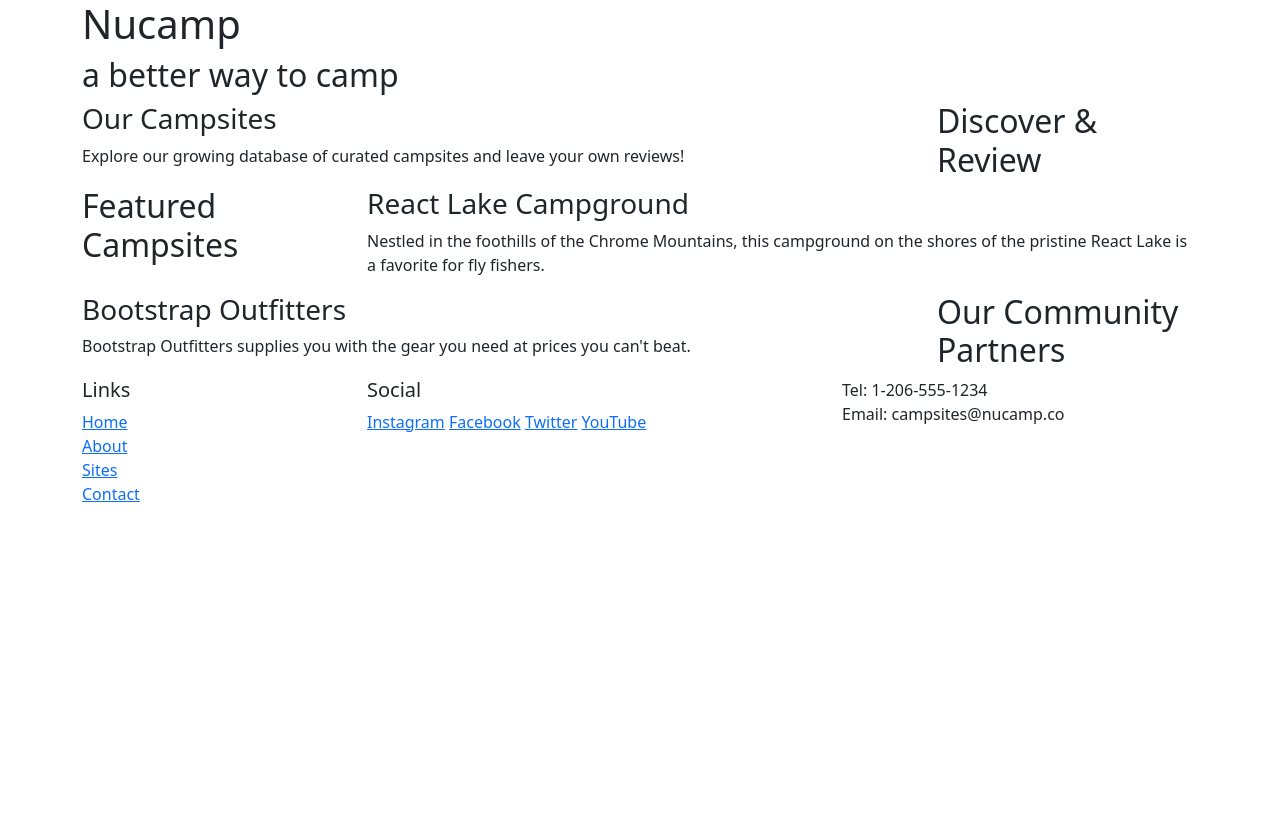
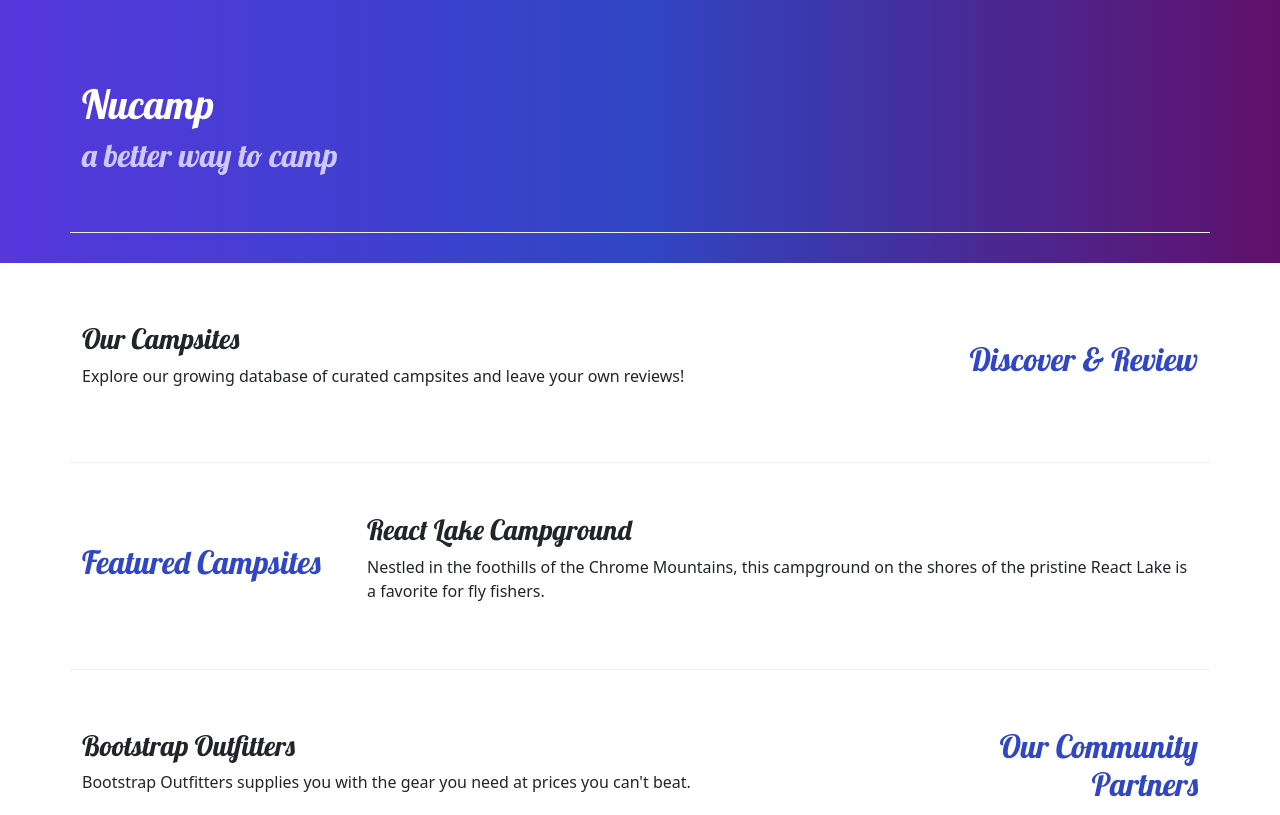
Before and after one commit to jpetchonka/ji, a website built with Parcel: page index.html in a window 1280 px wide. Shown: the top 815 px of the page. Built offline with nearby package versions, Linux system fonts and the light colour scheme; files whose address does not match are found by name.

Commit message:
Adding custom styles v2

```diff
--- /dev/null
+++ b/css/styles.css
@@ -0,0 +1,32 @@
+body {
+    font-family: "Open Sans", sans-serif;
+}
+
+h1, h2, h3 {
+   font-family: "Lobster", cursive;
+}
+
+h2 {
+   color: #3046C5;
+}
+
+header {
+    padding: 30px;
+    background-image: linear-gradient(to right, #5637DD, #3046C5, #60106B);
+    color: white;
+}
+
+header h2 {
+    color: #CEC8FF;
+}
+
+footer {
+    background-image:linear-gradient(#CEC8FF,white);
+    padding: 20px 0;
+}
+
+.row-content {
+    padding: 50px 0;
+    border-bottom: 1px ridge;
+    min-height: 200px;
+}
--- a/index.html
+++ b/index.html
@@ -5,13 +5,18 @@
     <meta charset="UTF-8">
     <meta name="viewport" content="width=device-width, initial-scale=1.0">
     <link rel="stylesheet" href="node_modules/bootstrap/dist/css/bootstrap.min.css" />
+
+        <!-- Additional CSS must be placed after Bootstrap CSS -->
+        <link rel="stylesheet" href="https://fonts.googleapis.com/css?family=Lobster|Open+Sans" />
+        <link rel="stylesheet" href="css/styles.css" />
+
     <title>Test Project</title>
 </head>
 
 <body>
     <header>
         <div class="container">
-            <div class="row">
+            <div class="row row-content">
                 <div class="col">
                     <h1>Nucamp</h1>
                     <h2>a better way to camp</h2>
@@ -23,9 +28,9 @@
     <main class="container">
 
         <!-- discover section -->
-        <section class="row">
+        <section class="row row-content align-items-center">
             <div class="col-sm-4 col-md-3 order-sm-last">
-                <h2>Discover & Review</h2>
+                <h2 class="text-sm-end">Discover & Review</h2>
             </div>
             <div class="col">
                 <h3>Our Campsites</h3>
@@ -34,7 +39,7 @@
         </section>
 
         <!-- feature section -->
-        <section class="row">
+        <section class="row row-content align-items-center">
             <div class="col-sm-4 col-md-3">
                 <h2>Featured Campsites</h2>
             </div>
@@ -45,9 +50,9 @@
         </section>
 
         <!-- partners section -->
-        <section class="row">
+        <section class="row row-content align-items-center">
             <div class="col-sm-4 col-md-3 order-sm-last">
-                <h2>Our Community Partners</h2>
+                <h2 class="text-sm-end">Our Community Partners</h2>
             </div>
             <div class="col">
                 <h3>Bootstrap Outfitters</h3>
@@ -68,14 +73,14 @@
                         <li><a href="#">Contact</a></li>
                     </ul>
                 </div>
-                <div class="col-6 col-sm-5 offset-1">
+                <div class="col-6 col-sm-5 offset-1 text-center">
                     <h5>Social</h5>
                     <a href="http://instagram.com/">Instagram</a>
                     <a href="http://facebook.com/">Facebook</a>
                     <a href="http://twitter.com/">Twitter</a>
                     <a href="http://youtube.com/">YouTube</a>
                 </div>
-                <div class="col-sm-4">
+                <div class="col-sm-4 text-center">
                     Tel: 1-206-555-1234<br />
                     Email: campsites@nucamp.co
                 </div>
```
